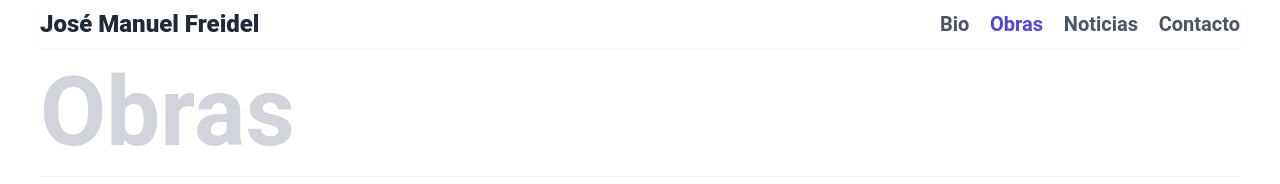
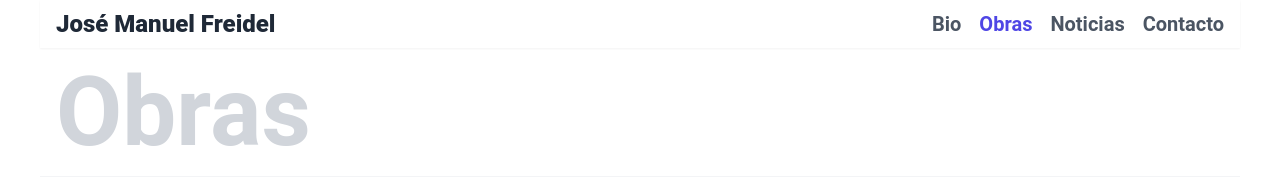
Before and after one commit to fflorezz/web_jose_manuel, a Gatsby site: page /obras in a window 1280 px wide. Built offline with nearby package versions, Linux system fonts and the light colour scheme; Gatsby itself is replaced by a stand-in of ours.

Commit message:
Fixed header and titles padding and p text size

```diff
--- a/src/components/header.js
+++ b/src/components/header.js
@@ -5,7 +5,7 @@ import NavLink from "./header-navLink";
 const Header = () => {
   return (
     <header className="fixed left-0 right-0 top-0 max-w-screen-xl mx-auto px-10 z-10 ">
-      <div className="flex justify-between items-center   py-2 bg-white shadow-sm">
+      <div className="flex justify-between items-center py-2 px-4 bg-white shadow-sm">
         <Link to="/" className="text-2xl font-black text-gray-800 ">
           José Manuel Freidel
         </Link>
--- a/src/components/layout.css
+++ b/src/components/layout.css
@@ -19,5 +19,5 @@ li {
 }
 
 p {
-  @apply text-lg text-gray-500 leading-6 pb-4;
+  @apply text-base text-gray-500 pb-4;
 }
--- a/src/components/page-title.js
+++ b/src/components/page-title.js
@@ -2,6 +2,8 @@ import React from "react";
 
 export default function PageTitle({ children }) {
   return (
-    <h1 className="text-gray-300 border-b border-gray-100 py-4 ">{children}</h1>
+    <h1 className="text-gray-300 border-b border-gray-100 py-4 px-4">
+      {children}
+    </h1>
   );
 }
--- a/src/pages/index.js
+++ b/src/pages/index.js
@@ -1,6 +1,4 @@
 import * as React from "react";
-
-import { StaticImage } from "gatsby-plugin-image";
 
 import Layout from "../components/layout";
 
```
